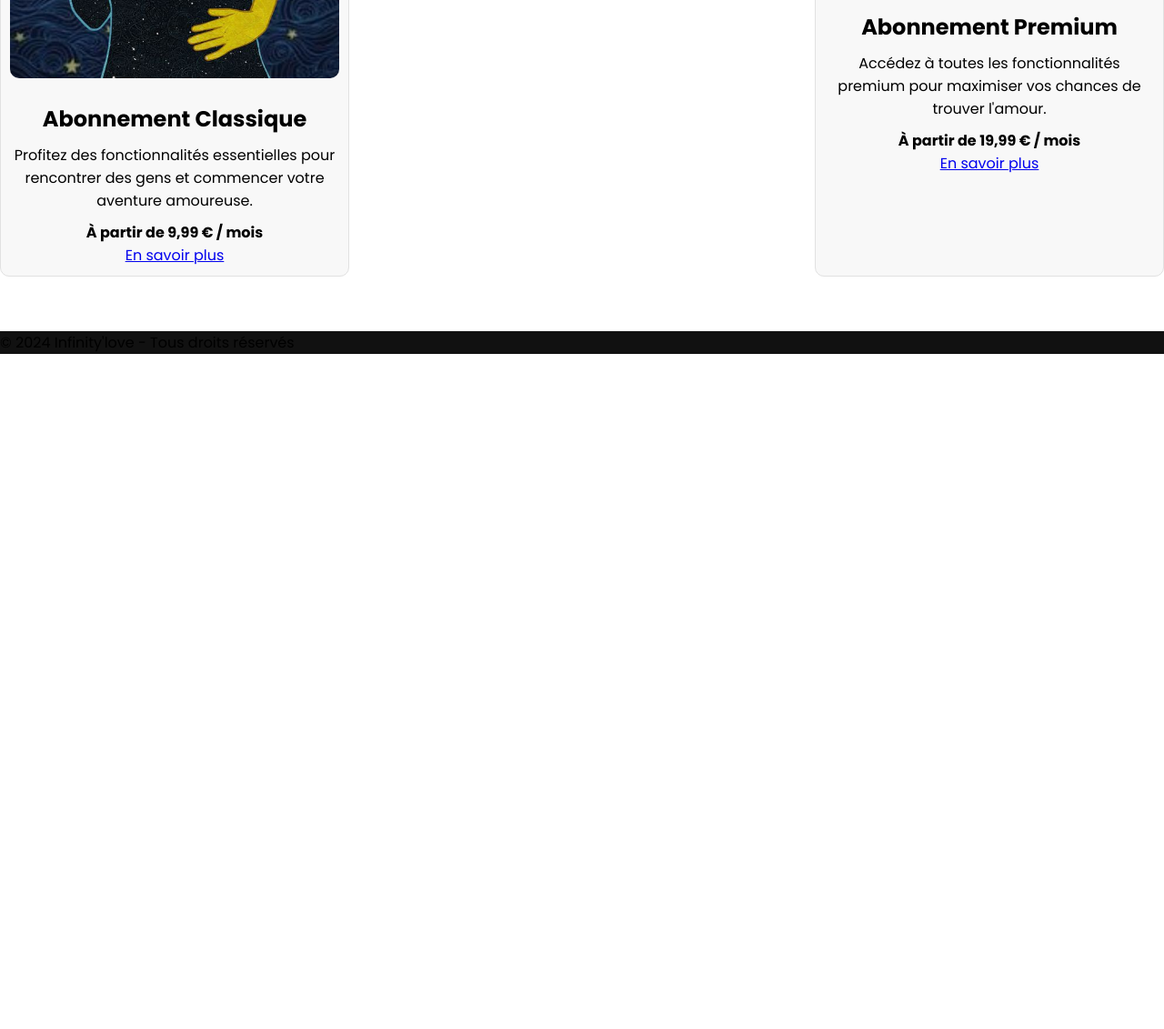
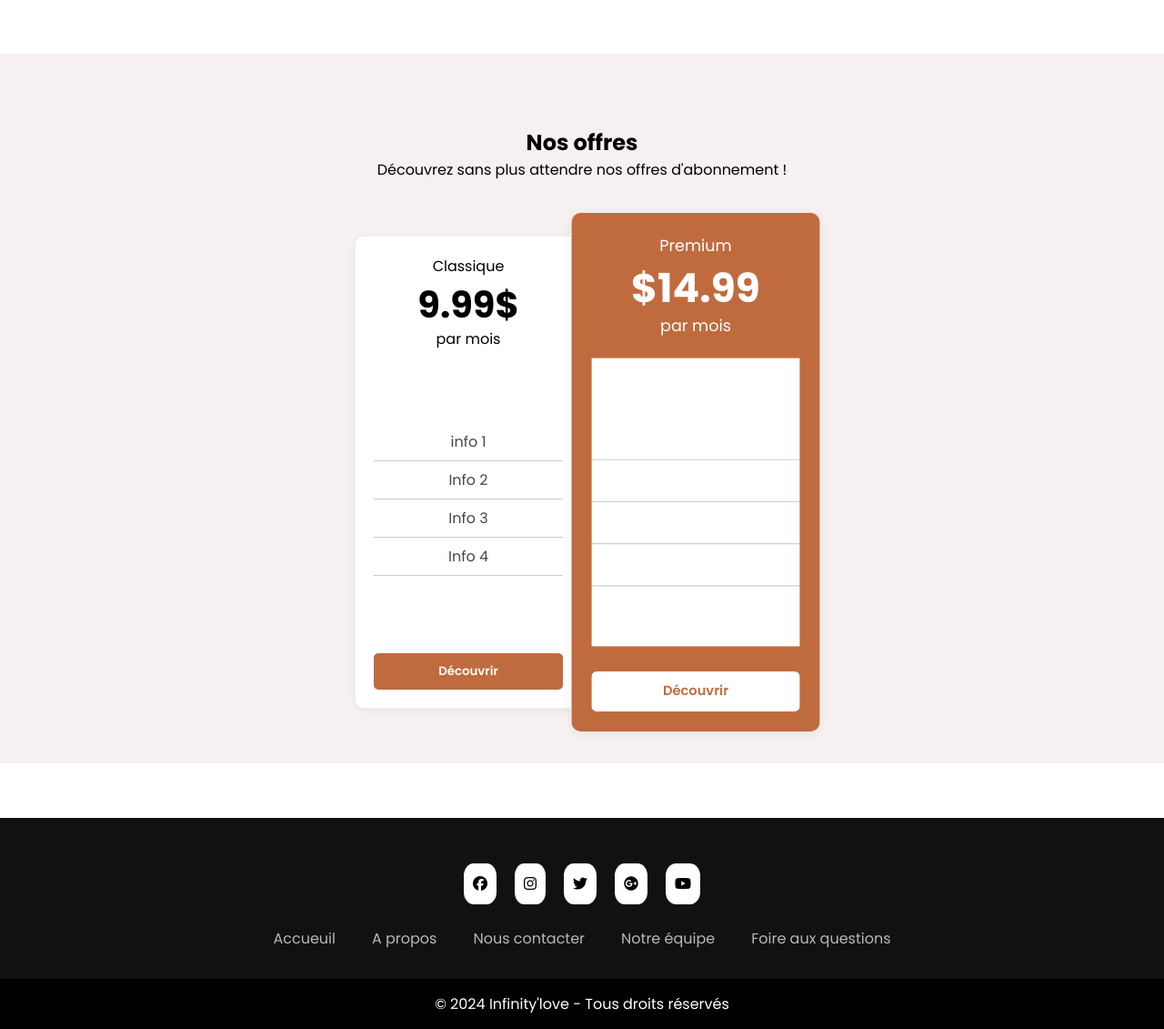
Before and after one commit to MaximilienCY/CY-Projet-MI4-S2, a PHP site: page / in a window 1280 px wide. Shown: the part 801-1932 px from the top of the page at 91% size. Before the commit the page ends 1190 px from the top, so only its background shows below. Run offline with PHP 8.4, Linux system fonts and the light colour scheme.

Commit message:
Update index.php

```diff
--- a/MOI/index.php
+++ b/MOI/index.php
@@ -26,25 +26,16 @@
     <meta name="viewport" content="width=device-width, initial-scale=1.0">
     <title>Infinity'love - RencontreSite</title>
     <link rel="stylesheet" href="accueil.css">
-    <style>
-        /* Styles pour masquer les indications visuelles des liens */
-        .feature-card-link {
-            text-decoration: none;
-            color: inherit;
-        }
-        .feature-card-link:hover .feature-card-image {
-            opacity: 0.8; /* Optionnel : un léger changement visuel au survol */
-        }
-    </style>
+    <link rel="stylesheet" href="https://cdnjs.cloudflare.com/ajax/libs/font-awesome/6.5.1/css/all.min.css" integrity="sha512-DTOQO9RWCH3ppGqcWaEA1BIZOC6xxalwEsw9c2QQeAIftl+Vegovlnee1c9QX4TctnWMn13TZye+giMm8e2LwA==" crossorigin="anonymous" referrerpolicy="no-referrer" />
+
 </head>
 <body>
+    <header>
 
-    <header>
-        <div class="container">
-            <h1>Infinity'love</h1>
-            <nav>
-                <ul>
-                    <li><a href="#hero">Accueil</a></li>
+    	<nav class="navbar">
+  	        <a href="#" class="logo">Infinity Love<span>.<span></a>
+                <ul class="menu-links">
+                    <li><a href="#hero-section">Accueil</a></li>
                     <li><a href="#features">Offres</a></li>
                     <li><a href="recherche.php">Recherche</a></li> <!-- Lien transformé en bouton -->
                     <?php
@@ -53,8 +44,8 @@
                         echo '<li><a href="index.php?action=logout">Déconnexion</a></li>';
                         echo '<li><a href="mon_profil.php">Mon profil</a></li>';
                     } else {
-                        echo '<li><a href="inscription.php">Inscription</a></li>';
-                        echo '<li><a href="connexion.php">Connexion</a></li>';
+                        echo '<li><button onclick="window.location.href=\'inscription.php\'">Inscription</button></li>';
+                        echo '<li><button onclick="window.location.href=\'connexion.php\'">Connexion</button></li>';
                     }
 
                     if (in_array('envoyer_messages', $droits_utilisateur)) {
@@ -79,7 +70,6 @@
                     ?>
                 </ul>
             </nav>
-        </div>
     </header>
 
     <main>
@@ -145,51 +135,95 @@
         <?php endif; ?>
 
         <?php if ($user_type === 'visiteur') : ?>
-        <section id="hero" class="hero">
-            <div class="container">
+        <section class="hero-section" id="hero-section">
+            <div class="content">
                 <h2>Trouvez l'amour de votre vie</h2>
                 <p>Rejoignez notre communauté dès maintenant et commencez votre voyage vers une relation significative.</p>
-                <a href="inscription.php" class="cta-button">Inscrivez-vous maintenant</a>
+                <button onclick="window.location.href='inscription.php'">Je m'inscris</button>
             </div>
         </section>
 
+<section class="features" id="features">
+<div class=pricing_table>
+    <div class=details>
+        <h1>Nos offres</h1>
+        <p>Découvrez sans plus attendre nos offres d'abonnement !</p>
+    </div>
+    <div class="grid">
+        <div class="box basic">
+            <div class="title">Classique</div>
+                <div class="price">
+                    <b>9.99$</b>
+                    <span>par mois</span>
+                </div>
+                <div class="features">
+                    <div>info 1</div>
+                    <div>Info 2</div>
+                    <div>Info 3</div>
+                    <div>Info 4</div>
+                </div>
+                <div class="button">
+                    <button>Découvrir</button>
+                </div>
+        </div>
+        <div class="box pro">
+            <div class="title">Premium</div>
+                <div class="price">
+                    <b>$14.99</b>
+                    <span>par mois</span>
+                </div>
+                <div class="features">
+                    <div>info 1</div>
+                    <div>Info 2</div>
+                    <div>Info 3</div>
+                    <div>Info 4</div>
+                </div>
+                <div class="button">
+                    <button>Découvrir</button>
+                </div>
 
-        <section id="features" class="features">
-            <div class="container">
-                <h2>Nos Offres</h2>
-                <div class="features-grid">
-                    <div class="offer-card">
-                        <div class="offer-img-wrapper">
-                            <img src="offres/classic_subscription.jpg" alt="Abonnement Classique" class="offer-img">
-                        </div>
-                        <div class="offer-content">
-                            <h3 class="offer-title">Abonnement Classique</h3>
-                            <p class="offer-description">Profitez des fonctionnalités essentielles pour rencontrer des gens et commencer votre aventure amoureuse.</p>
-                            <p class="offer-price">À partir de <b>9,99 € / mois</b></p>
-                            <a href="abonnement_classique.php" class="offer-link">En savoir plus</a>
-                        </div>
-                    </div>
-                    <div class="offer-card">
-                        <div class="offer-img-wrapper">
-                            <img src="offres/premium_subscription.jpg" alt="Abonnement Premium" class="offer-img">
-                        </div>
-                        <div class="offer-content">
-                            <h3 class="offer-title">Abonnement Premium</h3>
-                            <p class="offer-description">Accédez à toutes les fonctionnalités premium pour maximiser vos chances de trouver l'amour.</p>
-                            <p class="offer-price">À partir de <b>19,99 € / mois</b></p>
-                            <a href="abonnement_premium.php" class="offer-link">En savoir plus</a>
-                        </div>
-                    </div>
-                </div>
-            </div>
-        </section>
+        </div>
+    </div>
+</div>
+</section>
+
+
         <?php endif; ?>
+
     </main>
 
+    <script>
+      const header = document.querySelector("header");
+      const hamburgerBtn = document.querySelector("#hamburger-btn");
+      const closeMenuBtn = document.querySelector("#close-menu-btn");
+      // Toggle mobile menu on hamburger button click
+      hamburgerBtn.addEventListener("click", () => header.classList.toggle("show-mobile-menu"));
+      // Close mobile menu on close button click
+      closeMenuBtn.addEventListener("click", () => hamburgerBtn.click());
+    </script>
+
     <footer>
-        <div class="container">
-            <p>&copy; 2024 Infinity'love - Tous droits réservés</p>
+    <div class="footerContainer">
+        <div class="socialIcons">
+            <a href=""><i class="fa-brands fa-facebook"></i></a>
+            <a href=""><i class="fa-brands fa-instagram"></i></a>
+            <a href=""><i class="fa-brands fa-twitter"></i></a>
+            <a href=""><i class="fa-brands fa-google-plus"></i></a>
+            <a href=""><i class="fa-brands fa-youtube"></i></a>
         </div>
-    </footer>
+        <div class="footerNav">
+            <ul><li><a href="#hero-section">Accueuil</a></li>
+                <li><a href="">A propos</a></li>
+                <li><a href="">Nous contacter</a></li>
+                <li><a href="">Notre équipe</a></li>
+                <li><a href="">Foire aux questions</a></li>
+            </ul>
+        </div>
+
+    </div>
+    <div class="footerBottom">
+    <p>&copy; 2024 Infinity'love - Tous droits réservés</p>
+    </div>
+</footer>
 </body>
 </html>
```
